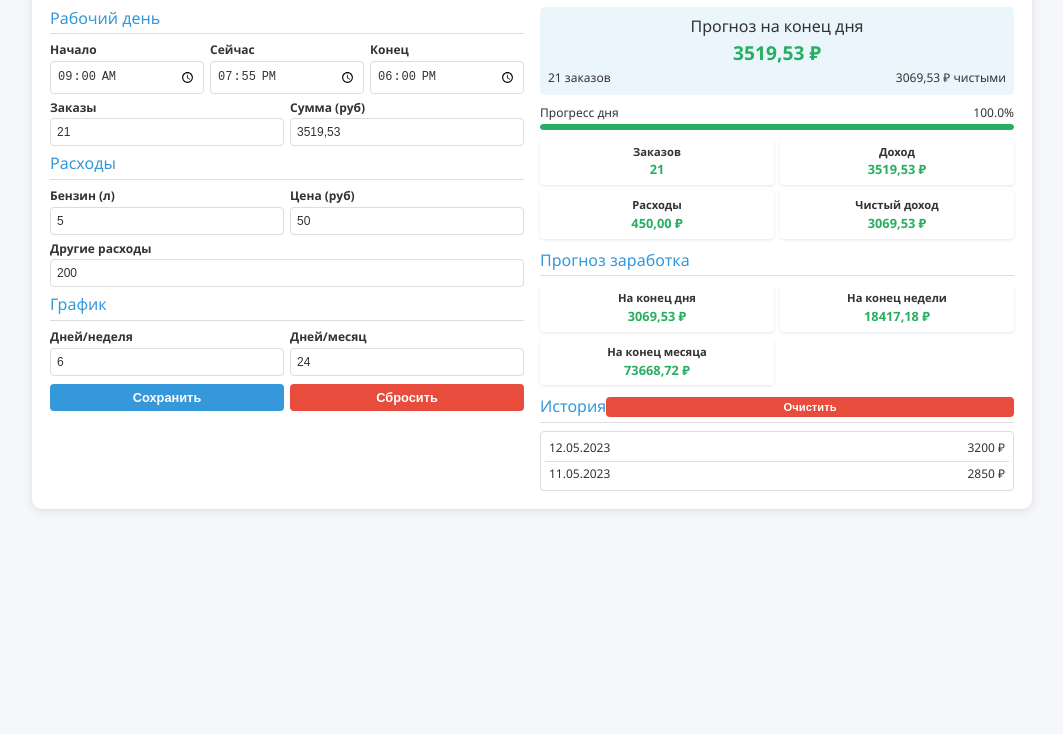
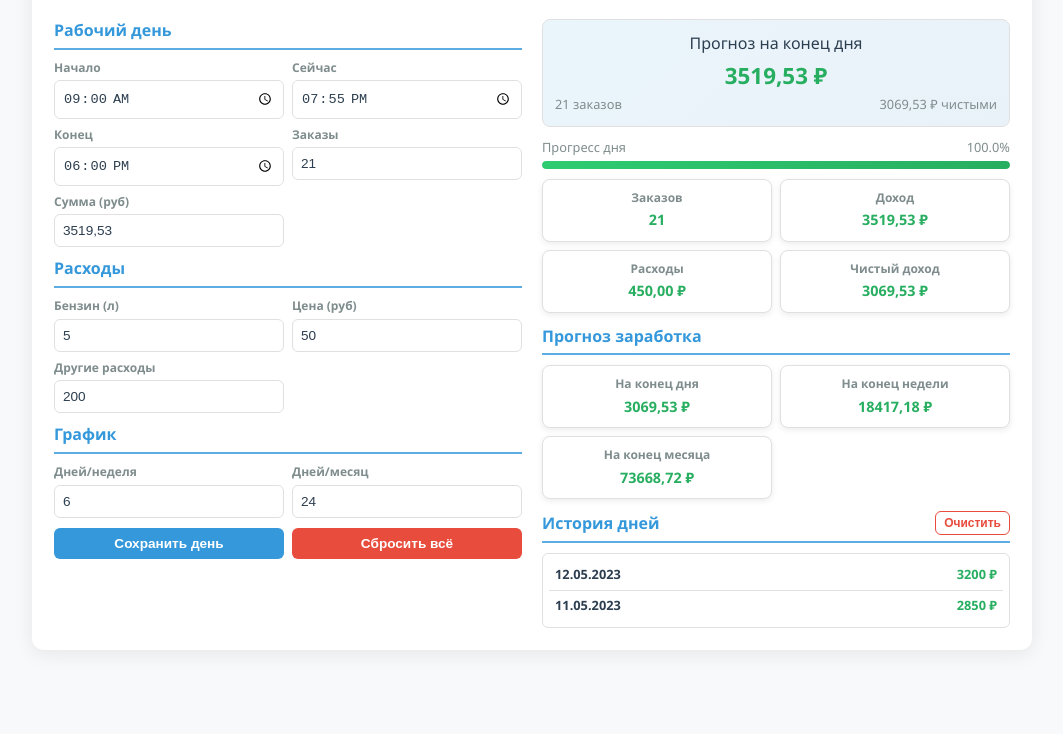
Before and after one commit to IgorEfimof/Courier3, a plain HTML site: page index.html in a window 1280 px wide. Shown: the part 66-800 px from the top of the page, without its empty margins (108-1171 px from the left). Drawn offline with Linux system fonts and the light colour scheme.

Commit message:
Update index.html

```diff
--- a/index.html
+++ b/index.html
@@ -3,39 +3,45 @@
 <head>
     <meta charset="UTF-8">
     <meta name="viewport" content="width=device-width, initial-scale=1.0">
-    <link rel="apple-touch-icon" sizes="180x180" href="icons/icon195.png">
-    <meta name="apple-mobile-web-app-status-bar-style" content="black-translucent">
-    <meta name="apple-mobile-web-app-title" content="COUR3">
-    <meta name="apple-mobile-web-app-capable" content="yes">
     <title>Калькулятор курьера</title>
     <link rel="stylesheet" href="https://cdnjs.cloudflare.com/ajax/libs/font-awesome/6.4.0/css/all.min.css">
     <style>
         :root {
             --primary: #3498db;
+            --primary-light: #5dade2;
             --secondary: #2c3e50;
-            --text: #333;
-            --bg: #f5f7fa;
-            --card-bg: #fff;
-            --border: #ddd;
+            --text: #2c3e50;
+            --text-light: #7f8c8d;
+            --bg: #f8f9fa;
+            --card-bg: #ffffff;
+            --border: #e0e0e0;
             --success: #27ae60;
+            --success-light: #2ecc71;
             --warning: #e74c3c;
+            --warning-light: #ff6b6b;
             --highlight: #f39c12;
             --keyboard-bg: #2c3e50;
             --key-bg: #3498db;
+            --shadow: rgba(0, 0, 0, 0.08);
         }
 
         .dark-theme {
             --primary: #2980b9;
+            --primary-light: #3498db;
             --secondary: #1a252f;
             --text: #ecf0f1;
+            --text-light: #bdc3c7;
             --bg: #1a252f;
             --card-bg: #2c3e50;
             --border: #4a6572;
             --success: #2ecc71;
+            --success-light: #27ae60;
             --warning: #e74c3c;
+            --warning-light: #ff6b6b;
             --highlight: #f39c12;
             --keyboard-bg: #1a252f;
             --key-bg: #2980b9;
+            --shadow: rgba(0, 0, 0, 0.2);
         }
 
         * {
@@ -50,7 +56,7 @@
             background: var(--bg);
             color: var(--text);
             line-height: 1.4;
-            padding: 8px;
+            padding: 10px;
             touch-action: manipulation;
             transition: background-color 0.3s, color 0.3s;
         }
@@ -59,23 +65,24 @@
             max-width: 1000px;
             margin: 0 auto;
             background: var(--card-bg);
-            border-radius: 10px;
-            box-shadow: 0 2px 10px rgba(0,0,0,0.1);
+            border-radius: 12px;
+            box-shadow: 0 4px 20px var(--shadow);
             overflow: hidden;
         }
 
         header {
-            background: var(--secondary);
+            background: linear-gradient(135deg, var(--primary), var(--primary-light));
             color: white;
-            padding: 10px 12px;
+            padding: 12px 15px;
             display: flex;
             justify-content: space-between;
             align-items: center;
         }
 
         h1 {
-            font-size: 1.2rem;
+            font-size: 1.3rem;
             margin: 0;
+            font-weight: 700;
         }
 
         .theme-toggle-container {
@@ -88,14 +95,14 @@
             display: inline-block;
             width: 50px;
             height: 24px;
-            background-color: #ccc;
+            background-color: rgba(255, 255, 255, 0.3);
             border-radius: 24px;
             cursor: pointer;
             transition: background-color 0.3s;
         }
 
         .theme-toggle.active {
-            background-color: var(--primary);
+            background-color: var(--secondary);
         }
 
         .theme-toggle-handle {
@@ -110,6 +117,7 @@
             display: flex;
             align-items: center;
             justify-content: center;
+            box-shadow: 0 2px 4px rgba(0, 0, 0, 0.2);
         }
 
         .theme-toggle.active .theme-toggle-handle {
@@ -130,156 +138,179 @@
         .content {
             display: flex;
             flex-wrap: wrap;
-            padding: 10px;
+            padding: 12px;
         }
 
         .input-section, .results-section {
             flex: 1;
             min-width: 300px;
-            padding: 8px;
+            padding: 10px;
         }
 
         .section-title {
             color: var(--primary);
-            margin-bottom: 8px;
+            margin-bottom: 10px;
             font-size: 1rem;
-            padding-bottom: 4px;
-            border-bottom: 1px solid var(--border);
+            font-weight: 700;
+            padding-bottom: 6px;
+            border-bottom: 2px solid var(--primary-light);
             display: flex;
             justify-content: space-between;
             align-items: center;
         }
 
-        .section-title button {
-            font-size: 0.7rem;
-            padding: 4px 8px;
-        }
-
-        .form-row {
-            display: flex;
-            gap: 6px;
-            margin-bottom: 6px;
+        .form-grid {
+            display: grid;
+            grid-template-columns: repeat(2, 1fr);
+            gap: 8px;
+            margin-bottom: 10px;
         }
 
         .form-group {
-            flex: 1;
+            display: flex;
+            flex-direction: column;
         }
 
         label {
-            display: block;
             font-size: 0.75rem;
-            margin-bottom: 2px;
+            margin-bottom: 4px;
             font-weight: 600;
+            color: var(--text-light);
         }
 
         input, select {
             width: 100%;
-            padding: 6px;
+            padding: 8px;
             border: 1px solid var(--border);
-            border-radius: 4px;
-            font-size: 12px;
+            border-radius: 6px;
+            font-size: 0.85rem;
             background: var(--card-bg);
             color: var(--text);
+        }
+
+        input:focus, select:focus {
+            outline: none;
+            border-color: var(--primary);
+            box-shadow: 0 0 0 2px rgba(52, 152, 219, 0.2);
         }
 
         .compact-results {
             display: grid;
             grid-template-columns: repeat(2, 1fr);
-            gap: 6px;
-            margin-bottom: 10px;
+            gap: 8px;
+            margin-bottom: 12px;
         }
 
         .compact-result {
             background: var(--card-bg);
-            padding: 6px;
-            border-radius: 4px;
+            padding: 10px;
+            border-radius: 8px;
             text-align: center;
-            box-shadow: 0 1px 3px rgba(0,0,0,0.1);
+            box-shadow: 0 2px 6px var(--shadow);
+            border: 1px solid var(--border);
         }
 
         .compact-title {
-            font-size: 0.7rem;
+            font-size: 0.75rem;
             font-weight: 600;
-            margin-bottom: 2px;
+            margin-bottom: 4px;
+            color: var(--text-light);
         }
 
         .compact-value {
-            font-size: 0.8rem;
+            font-size: 0.9rem;
             font-weight: 700;
             color: var(--success);
         }
 
         .today-summary {
-            background: rgba(52, 152, 219, 0.1);
-            padding: 8px;
-            border-radius: 5px;
-            margin-bottom: 10px;
+            background: linear-gradient(135deg, rgba(52, 152, 219, 0.1), rgba(41, 128, 185, 0.1));
+            padding: 12px;
+            border-radius: 8px;
+            margin-bottom: 12px;
             text-align: center;
+            border: 1px solid var(--border);
         }
 
         .today-amount {
-            font-size: 1.2rem;
-            font-weight: 700;
+            font-size: 1.4rem;
+            font-weight: 800;
             color: var(--success);
-            margin: 3px 0;
+            margin: 5px 0;
         }
 
         .today-details {
             display: flex;
             justify-content: space-between;
-            font-size: 0.75rem;
+            font-size: 0.8rem;
+            color: var(--text-light);
         }
 
         .progress-container {
-            margin: 8px 0;
+            margin: 10px 0;
         }
 
         .progress-label {
             display: flex;
             justify-content: space-between;
-            font-size: 0.75rem;
-            margin-bottom: 2px;
+            font-size: 0.8rem;
+            margin-bottom: 4px;
+            color: var(--text-light);
         }
 
         .progress-bar {
-            height: 6px;
-            background: #ecf0f1;
-            border-radius: 3px;
+            height: 8px;
+            background: var(--border);
+            border-radius: 4px;
             overflow: hidden;
         }
 
         .progress-fill {
             height: 100%;
-            background: var(--success);
-            border-radius: 3px;
-            transition: width 0.3s;
+            background: linear-gradient(90deg, var(--success-light), var(--success));
+            border-radius: 4px;
+            transition: width 0.5s ease;
         }
 
         .buttons-row {
-            display: flex;
-            gap: 6px;
-            margin-top: 8px;
+            display: grid;
+            grid-template-columns: repeat(2, 1fr);
+            gap: 8px;
+            margin-top: 10px;
         }
 
         button {
-            flex: 1;
-            padding: 6px;
+            padding: 8px;
             border: none;
-            border-radius: 4px;
+            border-radius: 6px;
             background: var(--primary);
             color: white;
             font-weight: 600;
             cursor: pointer;
-            font-size: 0.8rem;
-            transition: background 0.3s;
+            font-size: 0.85rem;
+            transition: all 0.3s;
         }
 
         button:hover {
             opacity: 0.9;
+            transform: translateY(-1px);
         }
 
         .btn-warning {
             background: var(--warning);
+        }
+
+        .btn-small {
+            padding: 4px 8px;
+            font-size: 0.75rem;
+            background: transparent;
+            color: var(--warning);
+            border: 1px solid var(--warning);
+        }
+
+        .btn-small:hover {
+            background: var(--warning);
+            color: white;
         }
 
         .custom-keyboard {
@@ -288,9 +319,10 @@
             left: 0;
             width: 100%;
             background: var(--keyboard-bg);
-            padding: 8px;
+            padding: 10px;
             display: none;
             z-index: 1000;
+            box-shadow: 0 -2px 10px rgba(0,0,0,0.2);
         }
 
         .keyboard-visible {
@@ -300,45 +332,50 @@
         .keyboard-row {
             display: flex;
             justify-content: center;
-            margin-bottom: 5px;
+            margin-bottom: 6px;
         }
 
         .keyboard-key {
-            width: 45px;
-            height: 35px;
-            margin: 0 2px;
+            width: 50px;
+            height: 40px;
+            margin: 0 3px;
             background: var(--key-bg);
             color: white;
             border: none;
-            border-radius: 3px;
-            font-size: 14px;
+            border-radius: 5px;
+            font-size: 16px;
             display: flex;
             align-items: center;
             justify-content: center;
             cursor: pointer;
+            transition: background 0.2s;
+        }
+
+        .keyboard-key:active {
+            background: var(--primary-light);
         }
 
         .key-wide {
-            width: 95px;
+            width: 100px;
         }
 
         .history-section {
-            margin-top: 10px;
+            margin-top: 12px;
         }
 
         .history-list {
-            max-height: 100px;
+            max-height: 120px;
             overflow-y: auto;
             border: 1px solid var(--border);
-            border-radius: 4px;
-            padding: 4px;
+            border-radius: 6px;
+            padding: 6px;
         }
 
         .history-item {
             display: flex;
             justify-content: space-between;
-            padding: 4px;
-            font-size: 0.75rem;
+            padding: 6px;
+            font-size: 0.8rem;
             border-bottom: 1px solid var(--border);
         }
 
@@ -346,33 +383,56 @@
             border-bottom: none;
         }
 
+        .history-date {
+            font-weight: 600;
+            color: var(--text);
+        }
+
+        .history-amount {
+            color: var(--success);
+            font-weight: 700;
+        }
+
         @media (max-width: 768px) {
             .content {
                 flex-direction: column;
-                padding: 6px;
+                padding: 10px;
             }
 
             .input-section, .results-section {
-                padding: 6px;
+                padding: 8px;
+                min-width: 100%;
+            }
+
+            .form-grid {
+                grid-template-columns: repeat(2, 1fr);
+            }
+
+            .today-amount {
+                font-size: 1.3rem;
+            }
+
+            h1 {
+                font-size: 1.1rem;
             }
 
             .compact-results {
                 grid-template-columns: repeat(2, 1fr);
             }
-
-            .today-amount {
-                font-size: 1.1rem;
-            }
-
-            h1 {
-                font-size: 1rem;
-            }
         }
 
         @media (max-width: 480px) {
-            .form-row {
-                flex-direction: column;
-                gap: 4px;
+            body {
+                padding: 8px;
+            }
+
+            .container {
+                border-radius: 10px;
+            }
+
+            .form-grid {
+                grid-template-columns: 1fr;
+                gap: 6px;
             }
 
             .compact-results {
@@ -381,17 +441,25 @@
 
             .today-details {
                 flex-direction: column;
-                gap: 2px;
+                gap: 3px;
             }
 
             .keyboard-key {
-                width: 40px;
-                height: 30px;
-                font-size: 12px;
+                width: 45px;
+                height: 35px;
+                font-size: 14px;
             }
 
             .key-wide {
-                width: 85px;
+                width: 90px;
+            }
+
+            .buttons-row {
+                grid-template-columns: 1fr;
+            }
+
+            .theme-toggle-text {
+                display: none;
             }
         }
 
@@ -429,7 +497,7 @@
             <div class="input-section">
                 <div class="section-title">Рабочий день</div>
 
-                <div class="form-row">
+                <div class="form-grid">
                     <div class="form-group">
                         <label for="start-time">Начало</label>
                         <input type="time" id="start-time" value="09:00">
@@ -444,9 +512,7 @@
                         <label for="end-time">Конец</label>
                         <input type="time" id="end-time" value="18:00">
                     </div>
-                </div>
 
-                <div class="form-row">
                     <div class="form-group">
                         <label for="orders-count">Заказы</label>
                         <input type="text" id="orders-count" inputmode="none" readonly value="21">
@@ -460,7 +526,7 @@
 
                 <div class="section-title">Расходы</div>
 
-                <div class="form-row">
+                <div class="form-grid">
                     <div class="form-group">
                         <label for="fuel-per-day">Бензин (л)</label>
                         <input type="text" id="fuel-per-day" inputmode="none" readonly value="5">
@@ -470,9 +536,7 @@
                         <label for="fuel-price">Цена (руб)</label>
                         <input type="text" id="fuel-price" inputmode="none" readonly value="50">
                     </div>
-                </div>
 
-                <div class="form-row">
                     <div class="form-group">
                         <label for="other-costs">Другие расходы</label>
                         <input type="text" id="other-costs" inputmode="none" readonly value="200">
@@ -481,7 +545,7 @@
 
                 <div class="section-title">График</div>
 
-                <div class="form-row">
+                <div class="form-grid">
                     <div class="form-group">
                         <label for="work-days-week">Дней/неделя</label>
                         <input type="text" id="work-days-week" inputmode="none" readonly value="6">
@@ -494,14 +558,14 @@
                 </div>
 
                 <div class="buttons-row">
-                    <button id="save-day-btn">Сохранить</button>
-                    <button id="reset-btn" class="btn-warning">Сбросить</button>
+                    <button id="save-day-btn">Сохранить день</button>
+                    <button id="reset-btn" class="btn-warning">Сбросить всё</button>
                 </div>
             </div>
 
             <div class="results-section">
                 <div class="today-summary">
-                    <div class="today-title">Прогноз на конец дня</div>
+                    <div>Прогноз на конец дня</div>
                     <div class="today-amount" id="projected-income">3519,53 ₽</div>
                     <div class="today-details">
                         <span id="projected-orders">21 заказ</span>
@@ -562,8 +626,8 @@
 
                 <div class="history-section">
                     <div class="section-title">
-                        <span>История</span>
-                        <button id="clear-history-btn" class="btn-warning">Очистить</button>
+                        <span>История дней</span>
+                        <button id="clear-history-btn" class="btn-small">Очистить</button>
                     </div>
                     <div class="history-list" id="history-list">
                         <div class="history-item">
```
